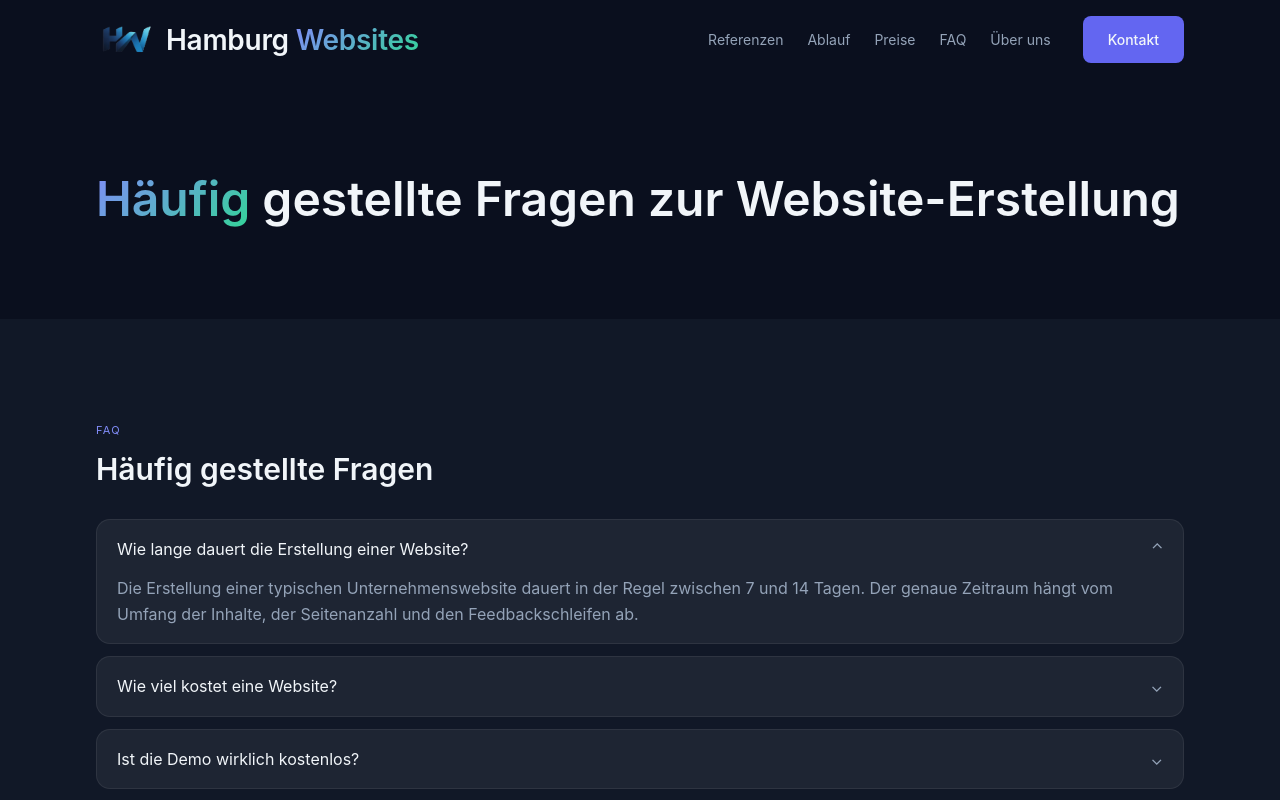
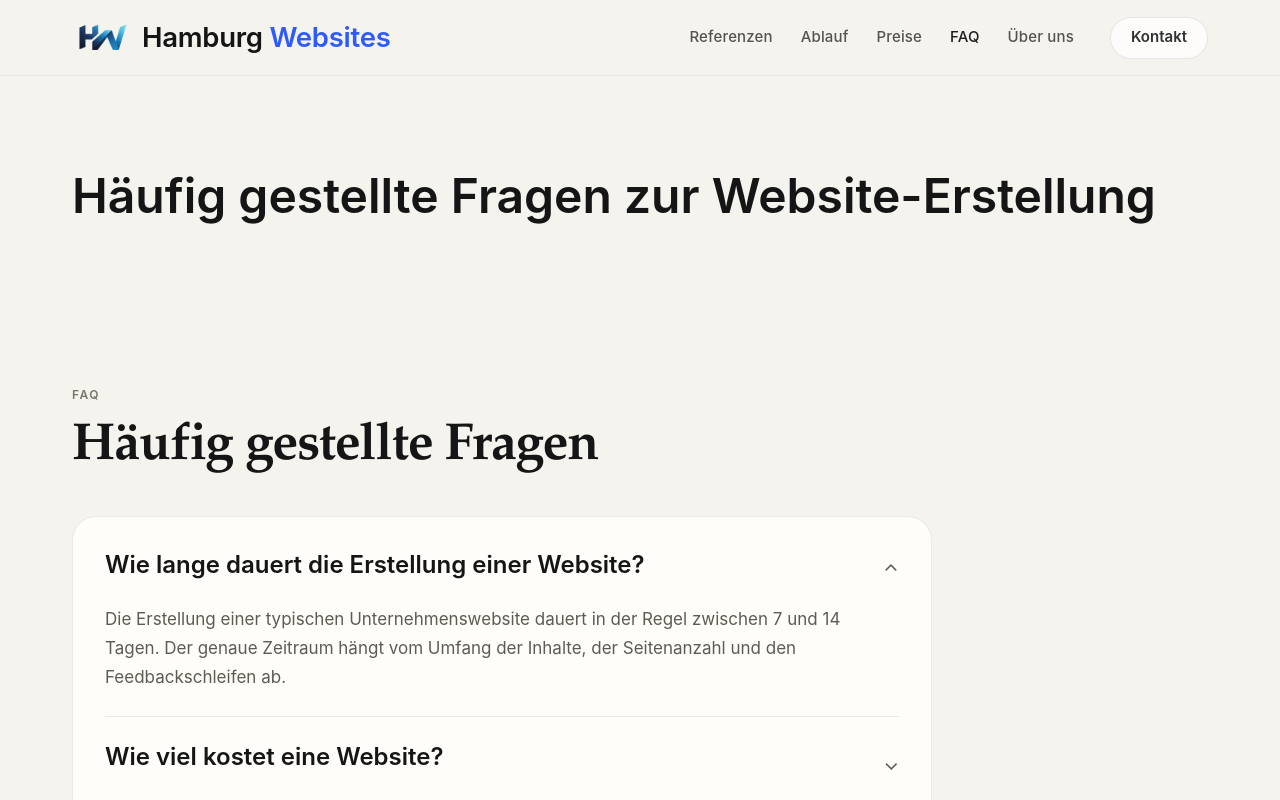
Before and after one commit to VonBismark1871/Hamburg-Website, a Next.js app: page /faq in a window 1280 px wide. Shown: the top 800 px of the page. Built offline with nearby package versions, Linux system fonts and the light colour scheme; no server answers.

Commit message:
Refactor homepage UI into premium editorial design system

```diff
--- a/components/FAQ.jsx
+++ b/components/FAQ.jsx
@@ -8,20 +8,23 @@ export const faqItems = [
 
 export default function FAQ({ items = faqItems }) {
   const [open, setOpen] = useState(0);
+
   return (
-    <section className="section-spacing bg-[var(--bg-surface)]" aria-labelledby="faq-heading">
+    <section className="section-spacing-sm" aria-labelledby="faq-heading">
       <div className="section-container">
-        <p className="section-label">FAQ</p>
-        <h2 id="faq-heading" className="text-3xl">Häufig gestellte Fragen</h2>
-        <div className="mt-8 space-y-3">
+        <div className="section-intro max-w-[820px]">
+          <p className="section-label">FAQ</p>
+          <h2 id="faq-heading" className="display-title page-h2">Häufig gestellte Fragen</h2>
+        </div>
+        <div className="mt-10 max-w-[860px] divide-y divide-[var(--border-subtle)] rounded-[24px] border border-[var(--border-subtle)] bg-[var(--bg-card)] px-8 py-2">
           {items.map((item, idx) => (
-            <article key={item.question} className="card overflow-hidden px-5 py-4">
-              <button className="flex w-full items-center justify-between text-left" onClick={() => setOpen(open === idx ? -1 : idx)}>
-                <span className="text-[var(--text-primary)]">{item.question}</span>
-                <span className={`transition ${open === idx ? 'rotate-180' : ''}`}>⌄</span>
+            <article key={item.question} className="py-6">
+              <button className="flex w-full items-start justify-between gap-4 text-left" onClick={() => setOpen(open === idx ? -1 : idx)}>
+                <span className="text-[24px] font-semibold leading-[1.3] text-[var(--text-primary)]">{item.question}</span>
+                <span className={`mt-2 text-xl text-[var(--text-secondary)] transition duration-200 ${open === idx ? 'rotate-180' : ''}`}>⌄</span>
               </button>
-              <div className="transition-all duration-300" style={{ maxHeight: open === idx ? '220px' : '0px', overflow: 'hidden' }}>
-                <p className="pt-3 text-[var(--text-secondary)]">{item.answerText}</p>
+              <div className="overflow-hidden transition-all duration-300" style={{ maxHeight: open === idx ? '260px' : '0px' }}>
+                <p className="max-w-[72ch] pt-5 text-[17px] leading-[1.7] text-[var(--text-secondary)]">{item.answerText}</p>
               </div>
             </article>
           ))}
--- a/components/Header.jsx
+++ b/components/Header.jsx
@@ -1,6 +1,5 @@
 import Link from 'next/link';
 import { useRouter } from 'next/router';
-import { useEffect, useState } from 'react';
 import { LogoLink } from './Logo';
 
 const navItems = [
@@ -11,43 +10,29 @@ const navItems = [
   { href: '/ueber-uns', label: 'Über uns' }
 ];
 
-const ctaItem = { href: '/kontakt', label: 'Kontakt' };
-
 export default function Header() {
   const { pathname } = useRouter();
-  const [scrolled, setScrolled] = useState(false);
-
-  useEffect(() => {
-    const onScroll = () => setScrolled(window.scrollY > 16);
-    onScroll();
-    window.addEventListener('scroll', onScroll, { passive: true });
-    return () => window.removeEventListener('scroll', onScroll);
-  }, []);
 
   return (
-    <header
-      className={`sticky top-0 z-50 transition-all duration-300 ${
-        scrolled ? 'border-b border-[var(--border-subtle)] bg-[rgba(10,15,30,0.8)] backdrop-blur-xl' : 'bg-transparent'
-      }`}
-    >
-      <div className="section-container flex items-center justify-between py-4">
+    <header className="sticky top-0 z-50 h-[76px] border-b border-[var(--border-soft)] bg-[rgba(245,243,238,0.94)] backdrop-blur-sm">
+      <div className="section-container flex h-full items-center justify-between">
         <LogoLink className="shrink-0" />
-        <div className="hidden items-center gap-8 md:flex">
-          <nav className="flex items-center gap-6" aria-label="Hauptnavigation">
+        <div className="hidden items-center gap-9 md:flex">
+          <nav className="flex items-center gap-7" aria-label="Hauptnavigation">
             {navItems.map((item) => (
               <Link
                 key={item.href}
                 href={item.href}
-                className={`relative text-sm text-[var(--text-secondary)] transition after:absolute after:-bottom-1 after:left-0 after:h-[1px] after:w-0 after:bg-[var(--accent-purple-light)] after:transition-all hover:text-[var(--text-primary)] hover:after:w-full ${
-                  pathname === item.href ? 'text-[var(--text-primary)]' : ''
+                className={`text-[15px] font-medium tracking-[0.01em] transition-colors duration-200 ${
+                  pathname === item.href ? 'text-[rgba(21,21,21,0.96)]' : 'text-[rgba(21,21,21,0.72)] hover:text-[rgba(21,21,21,0.96)]'
                 }`}
               >
                 {item.label}
               </Link>
             ))}
           </nav>
-          <Link href={ctaItem.href} className="primary-btn">
-            {ctaItem.label}
+          <Link href="/kontakt" className="inline-flex h-[42px] items-center rounded-full border border-[rgba(21,21,21,0.10)] bg-[rgba(255,255,255,0.78)] px-5 text-[15px] font-semibold text-[rgba(21,21,21,0.88)] transition duration-200 hover:-translate-y-px hover:border-[rgba(21,21,21,0.2)] hover:text-[rgba(21,21,21,0.98)]">
+            Kontakt
           </Link>
         </div>
       </div>
--- a/components/Hero.jsx
+++ b/components/Hero.jsx
@@ -9,55 +9,59 @@ const previews = [
 ];
 
 const reveal = {
-  initial: { opacity: 0, y: 10 },
+  initial: { opacity: 0, y: 12 },
   whileInView: { opacity: 1, y: 0 },
-  transition: { duration: 0.35, ease: [0.22, 1, 0.36, 1] },
+  transition: { duration: 0.4, ease: [0.22, 1, 0.36, 1] },
   viewport: { once: true, amount: 0.15 }
 };
 
 export default function Hero() {
   return (
-    <section className="section-spacing relative overflow-hidden" aria-labelledby="hero-heading">
-      <span className="glow-blob -left-40 -top-40" aria-hidden="true" />
-      <div className="section-container relative z-10 grid items-center gap-10 lg:grid-cols-2">
-        <motion.div {...reveal} className="space-y-6">
-          <div className="inline-flex items-center gap-2 rounded-full border border-[var(--border-accent)] bg-[var(--accent-glow-purple)] px-4 py-1.5 text-sm text-[var(--text-primary)]">
-            <span className="pulse-dot" /> Hamburger Webstudio
+    <section className="relative overflow-hidden pb-24 pt-20 dark-section" aria-labelledby="hero-heading">
+      <div className="section-container relative z-10 grid items-center gap-10 lg:grid-cols-[minmax(0,560px)_minmax(0,560px)] lg:justify-between">
+        <motion.div {...reveal} className="space-y-7">
+          <div className="inline-flex items-center gap-2 rounded-full border border-[rgba(255,255,255,0.2)] bg-[rgba(255,255,255,0.03)] px-4 py-1.5 text-xs uppercase tracking-[0.14em] text-[var(--text-on-dark-muted)]">
+            <span className="trust-dot" /> Hamburger Webstudio
           </div>
-          <h1 id="hero-heading" className="text-4xl sm:text-5xl">
-            Websites für Hamburger Unternehmen mit <span className="gradient-text">klarer Struktur</span> und messbarer Wirkung
+          <h1 id="hero-heading" className="display-title page-h1 max-w-[620px] text-[var(--text-on-dark)]">
+            Websites für Hamburger Unternehmen mit klarer Struktur und messbarer Wirkung
           </h1>
-          <p className="max-w-xl text-lg text-[var(--text-secondary)]">Wir verbinden klare Nutzerführung, schnelle Technik und verständliche Inhalte, damit jede Seite eine konkrete Aufgabe im Vertriebsprozess erfüllt.</p>
-          <div className="flex flex-wrap gap-3">
-            <Link href="/kontakt" className="primary-btn">Projekt anfragen</Link>
-            <Link href="/referenzen" className="secondary-btn">Referenzen ansehen</Link>
+          <p className="max-w-[560px] text-[20px] leading-[1.55] text-[var(--text-on-dark-secondary)]">
+            Wir verbinden klare Nutzerführung, schnelle Technik und verständliche Inhalte, damit jede Seite eine konkrete Aufgabe im Vertriebsprozess erfüllt.
+          </p>
+          <div className="flex flex-wrap gap-4">
+            <Link href="/kontakt" className="primary-btn primary-btn--light h-14 px-7">Projekt anfragen</Link>
+            <Link href="/referenzen" className="secondary-btn secondary-btn--dark h-14 px-7">Referenzen ansehen</Link>
           </div>
-          <ul className="grid gap-2 text-sm text-[var(--text-secondary)] sm:grid-cols-3">
+          <ul className="flex flex-wrap items-center gap-x-6 gap-y-3 text-[15px] text-[var(--text-on-dark-muted)]">
             {['Klarer Projektablauf', 'SEO-Basis inklusive', 'Mobile First umgesetzt'].map((item) => (
-              <li key={item} className="flex items-center gap-2"><span className="inline-flex h-6 w-6 items-center justify-center rounded-full bg-[var(--accent-glow-green)] text-[var(--accent-green)]">✓</span>{item}</li>
+              <li key={item} className="inline-flex items-center gap-2.5"><span className="trust-dot" />{item}</li>
             ))}
           </ul>
-          <div className="flex flex-wrap items-center gap-4 rounded-xl border border-[var(--border-subtle)] bg-[var(--bg-card)] px-4 py-3 text-sm text-[var(--text-primary)]">
-            <span>40+ Projekte</span><span className="h-4 w-px bg-[var(--border-subtle)]" /><span>3–5 Tage bis Demo</span><span className="h-4 w-px bg-[var(--border-subtle)]" /><span>ab 650€</span>
-          </div>
         </motion.div>
 
-        <motion.div {...reveal} className="relative">
-          <div className="card overflow-hidden rounded-xl">
-            <div className="flex items-center gap-2 border-b border-[var(--border-subtle)] bg-[#0f172a] px-4 py-3">
-              <span className="h-3 w-3 rounded-full bg-red-400" />
-              <span className="h-3 w-3 rounded-full bg-yellow-400" />
-              <span className="h-3 w-3 rounded-full bg-green-400" />
+        <motion.div {...reveal} className="relative lg:justify-self-end">
+          <div className="overflow-hidden rounded-[20px] border border-[rgba(255,255,255,0.16)] bg-[rgba(255,255,255,0.02)]">
+            <div className="flex items-center justify-between border-b border-[rgba(255,255,255,0.12)] px-5 py-3 text-xs tracking-[0.08em] text-[rgba(255,255,255,0.6)]">
+              <div className="flex items-center gap-2">
+                <span className="h-2.5 w-2.5 rounded-full bg-[rgba(255,255,255,0.3)]" />
+                <span className="h-2.5 w-2.5 rounded-full bg-[rgba(255,255,255,0.2)]" />
+                <span className="h-2.5 w-2.5 rounded-full bg-[rgba(255,255,255,0.16)]" />
+              </div>
+              DEMO-VORSCHAU
             </div>
             <div className="carousel-track flex w-[200%]" style={{ animation: 'slide 24s ease-in-out infinite' }}>
               {[...previews, ...previews].map((p, idx) => (
-                <div key={`${p.key}-${idx}`} className="relative h-[320px] w-full border-r border-[var(--border-subtle)] bg-[var(--bg-surface)]">
-                  <Image src={p.image} alt={p.title} fill className="object-cover opacity-90" />
+                <div key={`${p.key}-${idx}`} className="relative h-[340px] w-full border-r border-[rgba(255,255,255,0.08)] bg-[#0f0f0f]">
+                  <Image src={p.image} alt={p.title} fill className="object-cover opacity-[0.96]" />
+                  <div className="absolute inset-0 bg-gradient-to-t from-black/30 to-transparent" />
                 </div>
               ))}
             </div>
           </div>
-          <div className="absolute -left-8 top-6 rounded-full border border-emerald-400/50 bg-[var(--bg-surface)] px-4 py-2 text-sm text-emerald-300">⚡ PageSpeed 98/100</div>
+          <div className="absolute -left-6 top-6 rounded-full border border-[rgba(255,255,255,0.18)] bg-[rgba(17,17,17,0.7)] px-4 py-2 text-xs tracking-[0.08em] text-[rgba(255,255,255,0.84)]">
+            PageSpeed 98/100
+          </div>
         </motion.div>
       </div>
       <style jsx>{`@keyframes slide{0%,14%{transform:translateX(0)}86%,100%{transform:translateX(-50%)}}`}</style>
--- a/components/Logo.jsx
+++ b/components/Logo.jsx
@@ -2,14 +2,14 @@ import Link from 'next/link';
 
 export default function Logo({ className = '', compact = false }) {
   const iconSize = compact ? 'h-8 w-auto sm:h-9' : 'h-9 w-auto sm:h-10';
-  const textSize = compact ? 'text-xl sm:text-2xl' : 'text-2xl sm:text-[1.75rem]';
+  const textSize = compact ? 'text-xl sm:text-2xl' : 'text-2xl sm:text-[1.72rem]';
 
   return (
     <span className={`inline-flex items-center gap-2.5 ${className}`}>
       <img src="/brand/hw-approved-icon-transparent-v1.png" alt="" aria-hidden="true" className={`${iconSize} shrink-0`} />
       <span className={`font-semibold leading-none tracking-[-0.01em] ${textSize}`}>
         <span className="text-[var(--text-primary)]">Hamburg</span>{' '}
-        <span className="gradient-text">Websites</span>
+        <span className="text-[var(--accent-blue)]">Websites</span>
       </span>
     </span>
   );
--- a/styles/globals.css
+++ b/styles/globals.css
@@ -3,20 +3,22 @@
 @tailwind utilities;
 
 :root {
-  --bg-base: #0a0f1e;
-  --bg-surface: #111827;
-  --bg-card: #1e2533;
-  --bg-card-hover: #252f42;
-  --border-subtle: rgba(255, 255, 255, 0.07);
-  --border-accent: rgba(99, 102, 241, 0.35);
-  --text-primary: #f1f5f9;
-  --text-secondary: #94a3b8;
-  --text-muted: #475569;
-  --accent-purple: #6366f1;
-  --accent-purple-light: #818cf8;
-  --accent-green: #34d399;
-  --accent-glow-purple: rgba(99, 102, 241, 0.1);
-  --accent-glow-green: rgba(52, 211, 153, 0.07);
+  --bg-base: #f5f3ee;
+  --bg-surface: #fbf9f4;
+  --bg-card: #fffdf9;
+  --bg-dark: #111111;
+  --bg-dark-soft: #171717;
+  --text-primary: #151515;
+  --text-secondary: #5f5b53;
+  --text-muted: #7a756b;
+  --text-on-dark: rgba(255, 255, 255, 0.92);
+  --text-on-dark-secondary: rgba(255, 255, 255, 0.82);
+  --text-on-dark-muted: rgba(255, 255, 255, 0.72);
+  --border-subtle: rgba(21, 21, 21, 0.08);
+  --border-soft: rgba(21, 21, 21, 0.06);
+  --border-dark: rgba(255, 255, 255, 0.15);
+  --accent-blue: #2d5bff;
+  --font-display: "Iowan Old Style", "Palatino Linotype", Palatino, "Book Antiqua", Georgia, "Times New Roman", serif;
 }
 
 html {
@@ -30,102 +32,159 @@ body {
   line-height: 1.65;
 }
 
-h1, h2, h3, h4, h5, h6 {
+h1,
+h2,
+h3,
+h4,
+h5,
+h6 {
   color: var(--text-primary);
   font-weight: 600;
 }
 
 .section-container {
-  @apply mx-auto w-full max-w-6xl px-4 sm:px-6 lg:px-8;
+  @apply mx-auto w-full max-w-[1200px] px-8;
+}
+
+.section-intro {
+  max-width: 760px;
 }
 
 .section-spacing {
   @apply py-24;
 }
 
-.gradient-text {
-  background: linear-gradient(135deg, #818cf8, #34d399);
-  -webkit-background-clip: text;
-  -webkit-text-fill-color: transparent;
+.section-spacing-sm {
+  @apply py-16;
+}
+
+.dark-section {
+  color: var(--text-on-dark-secondary);
+  background: linear-gradient(160deg, #111111 0%, #171717 100%);
+}
+
+.display-title {
+  font-family: var(--font-display);
+  letter-spacing: -0.02em;
+}
+
+.page-h1 {
+  font-size: clamp(2.75rem, 6vw, 4.5rem);
+  line-height: 1;
+}
+
+.page-h2 {
+  font-size: clamp(2.1rem, 4.2vw, 3.25rem);
+  line-height: 1.06;
 }
 
 .primary-btn {
-  background: var(--accent-purple);
-  color: var(--text-primary);
-  border-radius: 8px;
-  padding: 11px 24px;
-  font-size: 14px;
-  font-weight: 500;
-  transition: all 0.2s;
+  height: 52px;
+  padding: 0 24px;
+  border-radius: 999px;
+  font-size: 15px;
+  font-weight: 600;
   border: 1px solid transparent;
+  transition: all 0.2s ease-out;
+  display: inline-flex;
+  align-items: center;
+  justify-content: center;
 }
 
-.primary-btn:hover { background: var(--accent-purple-light); transform: translateY(-1px); }
+.primary-btn--blue {
+  background: var(--accent-blue);
+  color: #fff;
+}
+
+.primary-btn--blue:hover {
+  background: #244de0;
+  transform: translateY(-1px);
+}
+
+.primary-btn--light {
+  background: #ffffff;
+  color: #151515;
+}
+
+.primary-btn--light:hover {
+  background: #f3f1ec;
+  transform: translateY(-1px);
+}
 
 .secondary-btn {
-  background: transparent;
-  border: 1px solid rgba(148, 163, 184, 0.25);
-  color: #94a3b8;
-  border-radius: 8px;
-  padding: 11px 24px;
-  font-size: 14px;
-  font-weight: 500;
-  transition: all 0.2s;
+  height: 52px;
+  padding: 0 24px;
+  border-radius: 999px;
+  border: 1px solid var(--border-subtle);
+  color: var(--text-primary);
+  font-size: 15px;
+  font-weight: 600;
+  transition: all 0.2s ease-out;
+  display: inline-flex;
+  align-items: center;
+  justify-content: center;
 }
 
-.secondary-btn:hover { border-color: rgba(148,163,184,0.5); color: #cbd5e1; }
+.secondary-btn:hover {
+  border-color: rgba(21, 21, 21, 0.18);
+  transform: translateY(-1px);
+}
+
+.secondary-btn--dark {
+  border-color: rgba(255, 255, 255, 0.24);
+  color: rgba(255, 255, 255, 0.88);
+}
+
+.secondary-btn--dark:hover {
+  border-color: rgba(255, 255, 255, 0.4);
+  color: #fff;
+}
 
 .card {
   background: var(--bg-card);
   border: 1px solid var(--border-subtle);
-  border-radius: 14px;
-  transition: border-color 0.2s;
+  border-radius: 24px;
+  box-shadow: 0 10px 30px rgba(20, 20, 20, 0.04);
+  transition: border-color 0.2s ease-out, transform 0.2s ease-out;
+}
+
+.card-soft {
+  border-radius: 20px;
 }
 
 .section-label {
   display: inline-block;
-  font-size: 11px;
-  letter-spacing: 0.12em;
+  font-size: 12px;
+  letter-spacing: 0.13em;
   text-transform: uppercase;
-  color: var(--accent-purple-light);
-  margin-bottom: 12px;
+  color: var(--text-muted);
+  margin-bottom: 16px;
+  font-weight: 600;
 }
 
-.reveal-section {
-  opacity: 0;
-  transform: translateY(10px);
-  transition: opacity 0.35s cubic-bezier(0.22, 1, 0.36, 1), transform 0.35s cubic-bezier(0.22, 1, 0.36, 1);
-}
-.reveal-section.is-visible { opacity: 1; transform: translateY(0); }
-
-.glow-blob {
-  position: absolute;
-  pointer-events: none;
-  z-index: 0;
-  width: 500px;
-  height: 500px;
+.trust-dot {
+  width: 6px;
+  height: 6px;
   border-radius: 999px;
-  background: radial-gradient(circle, rgba(99, 102, 241, 0.18) 0%, transparent 70%);
+  background: rgba(255, 255, 255, 0.5);
 }
 
-.pulse-dot {
-  width: 9px;
-  height: 9px;
-  border-radius: 999px;
-  background: var(--accent-green);
-  animation: none;
+.footer-link {
+  color: rgba(255, 255, 255, 0.78);
+  transition: color 0.2s ease-out;
 }
 
-input, textarea, select {
-  background: var(--bg-card);
-  border: 1px solid var(--border-subtle);
-  color: var(--text-primary);
-}
-input:focus, textarea:focus, select:focus {
-  outline: none;
-  border-color: var(--accent-purple-light);
-  box-shadow: 0 0 0 3px rgba(99,102,241,0.25);
+.footer-link:hover {
+  color: #fff;
 }
 
-.footer-link { color: var(--text-secondary); transition: color 0.2s; }
-.footer-link:hover { color: var(--text-primary); }
+@media (max-width: 768px) {
+  .section-container {
+    @apply px-5;
+  }
+
+  .section-spacing,
+  .section-spacing-sm {
+    @apply py-16;
+  }
+}
```
Also changed, not shown: components/Features.jsx (+15 -44 lines), components/Footer.jsx (+16 -13 lines), components/Portfolio.jsx (+20 -9 lines), components/Pricing.jsx (+14 -8 lines), pages/index.js (+41 -18 lines).
